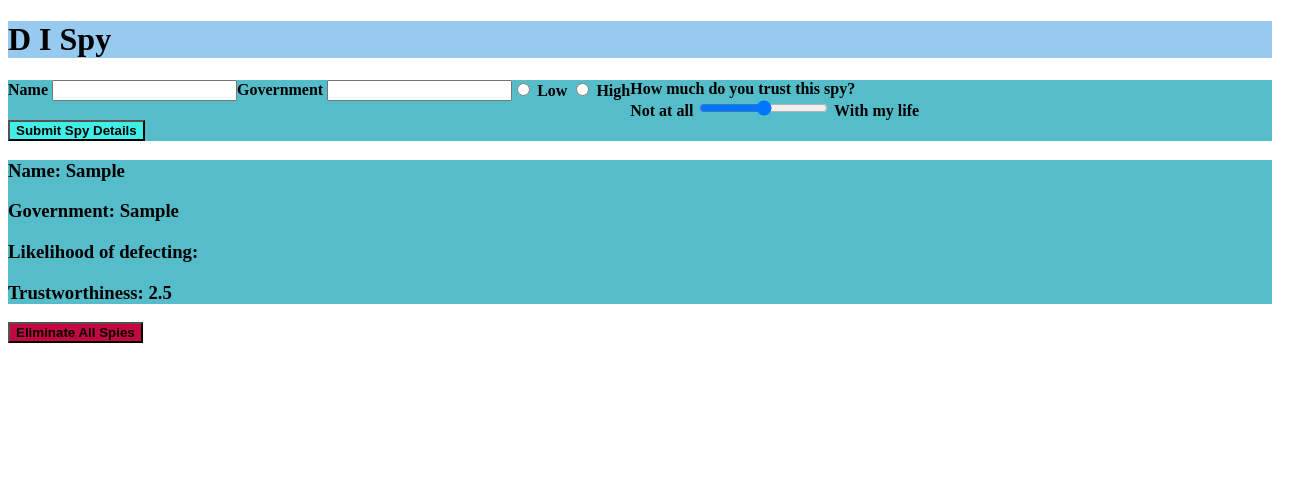
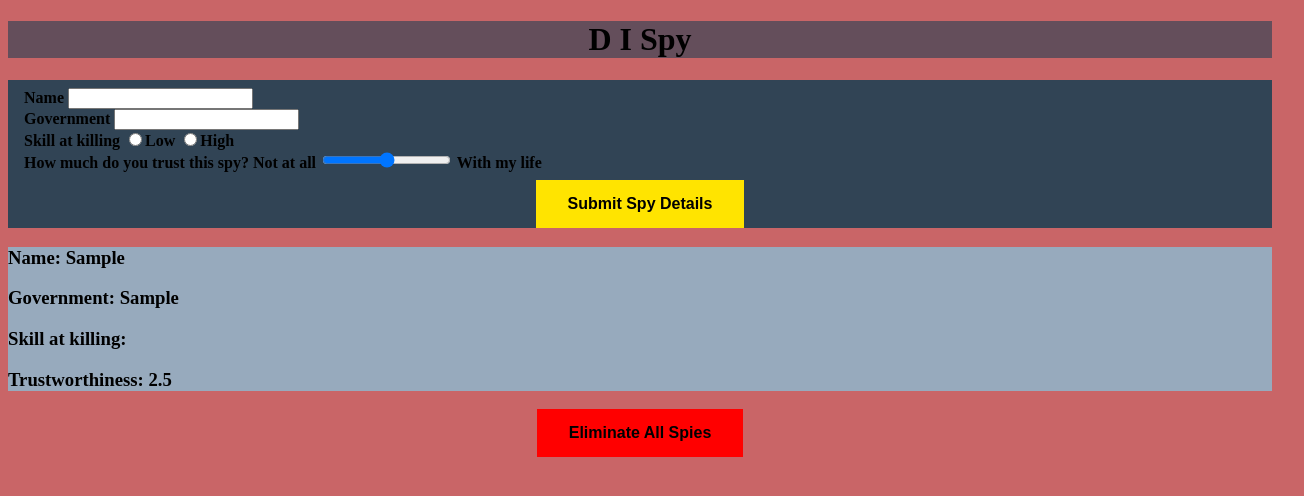
Before and after one commit to chrishaining/Spies, a plain HTML site: page index.html in a window 1280 px wide. Both pictures are taken after typing "Sample", "Sample" into the empty fields and a click on the button "Submit Spy Details". Shown: the whole page, 1304 px wide, since content can reach past the window. Drawn offline with Linux system fonts and the light colour scheme.

Commit message:
plays around with css

```diff
--- a/css/styles.css
+++ b/css/styles.css
@@ -1,34 +1,41 @@
-.body {
-  background-color: #CAFAFE;
+
+
+#body {
+  background-color: #C96567;
 
 }
 
 .titles {
-  background-color: #97CAEF;
+  background-color: #644E5B;
+  text-align: center;
+  padding: 0;
 }
 
 #form {
-  background-color: #55BCC9;
+  background-color: #314455;
   font-weight: bold;
 }
 
 
 /* .form-item {
-  background-color: #CAFAFE;
+background-color: #CAFAFE;
 } */
 
 #form-wrapper {
   width: 100%;
   display: flex;
-  flex-direction: row;
+  flex-direction: column;
+  border: none;
+  padding: 8px 16px;
+  /* margin: 4px 2px; */
 }
 
 /* #spy-list {
-  background-color: #CAFAFE;
+background-color: #CAFAFE;
 } */
 
 .spy-list-item {
-background-color: #55BCC9;
+  background-color: #97AABD;
 
 }
 
@@ -36,16 +43,31 @@ li {
   list-style: none;
 }
 
+.button {
+  text-align: center;
+}
+
 #submit {
-  background-color: #3FEEE6;
+  background-color: #FFE400;
   font-weight: bold;
+  font-size: 16px;
+  border: none;
+  padding: 15px 32px;
+  text-align: center;
 }
 
 #delete-all {
-  background-color: #C3073F;
+  background-color: red;
   font-weight: bold;
+  font-size: 16px;
+  border: none;
+  padding: 15px 32px;
+  text-align: center;
+  /* text-decoration: none; */
+  /* display: inline-block; */
 }
-.aquish {
+
+/* .aquish {
   color: #3FEEE6;
 }
 
@@ -59,7 +81,7 @@ li {
 
 .lightest-blue {
   color: #CAFAFE;
-}
+} */
 
 .bold {
   font-weight: bold;
--- a/index.html
+++ b/index.html
@@ -6,7 +6,7 @@
   <script src="js/app.js"></script>
   <link rel="stylesheet" href="css/styles.css">
 </head>
-<body>
+<body id="body">
   <div class="titles">
     <h1>D I Spy</h1>
   </div>
@@ -36,16 +36,16 @@
       </div>
 
       <!-- open a div for the third form item -->
-      <div class="radio">
-        <input type="radio" name="defectability" value="low"> Low</input>
-        <input type="radio" name="defectability" value="high"> High</input>
+      <div id="skill">
+
+        <label for="skill">Skill at killing</label>
+        <input type="radio" name="skill" value="low">Low</input>
+        <input type="radio" name="skill" value="high">High</input>
       </div>
       <!-- label for trustworthiness-->
       <!-- <label for="defectability" class="primary">Likelihood of Defecting</label> -->
-
-      <div class="trustworthiness">
+      <div id="trustworthiness">
         <label for="trustworthiness">How much do you trust this spy?</label>
-        <br>
         <span>Not at all</span>
         <!--Add your code below-->
         <input id="trustworthiness" name="trustworthiness" type="range" min="0" max="5" step="0.5">
@@ -61,7 +61,9 @@
       <!-- close final div  -->
     </div>
     <!-- close form -->
+    <div class="button">
     <button type="submit" id="submit">Submit Spy Details</button>
+  </div>
   </form>
 
   <div id="spy-list">
@@ -70,7 +72,7 @@
   </div>
   <!-- eliminate all spies - delete all - button -->
   <!-- is a div useful here? I want to stop the delete all button from jumping up a line after I hit it -->
-  <div>
+  <div class="button">
     <input id="delete-all" type="button" value="Eliminate All Spies"/>
   </div>
 
--- a/js/app.js
+++ b/js/app.js
@@ -28,9 +28,9 @@ const createSpy = function (form) {
   government.textContent = `Government: ${form.government.value}`;
   spy.appendChild(government);
 
-  const defectability = document.createElement('h3');
-  defectability.textContent = `Likelihood of defecting: ${form.defectability.value}`;
-  spy.appendChild(defectability);
+  const skill = document.createElement('h3');
+  skill.textContent = `Skill at killing: ${form.skill.value}`;
+  spy.appendChild(skill);
 
   const trustworthiness = document.createElement('h3');
   trustworthiness.textContent = `Trustworthiness: ${form.trustworthiness.value}`;
@@ -55,3 +55,12 @@ const handleDeleteAllClick = function (event) {
   const listOfSpies = document.querySelector('#spy-list');
   listOfSpies.innerHTML = '';
 }
+
+//potential function to pit two randomly selected spies against each other.
+//1. randomly selects two spies (this implies there may need to be an array of spies, unless we can use random on listOfSpies)
+//2. if spy1 === spy2, the function should reselect spy 2. if spy1 and spy2 have the same government, then the function should also reselect spy2 (or - what about having this as a joker, see step 5.)
+//3. compare spy1 and spy2's persuasiveness and/or likelihoodOfDefecting. result is either that one spy defects or there is a draw. if there is a defection, the function ends and returns the result
+//4. if step 3 results in a draw, compare spy1 and spy2's killing skill. the result is either that one spy kills the other, or - if both have equal killing skill - they both get killed.
+//5. possible additional element is to have a joker. this could bring down the government, or start a killing spree to wipe out the entire list of spies (delete all).
+
+//other possible function is to have a last spy standing game. it would be like the other function, but wouldn't have a joker and would keep going until only one spy was left. to ensure the game runs smoothly, it would need to deal with spies of the same government (it would ignore the defection). the game would keep looping while array.length > 1. (or until array.length === 1)
```
